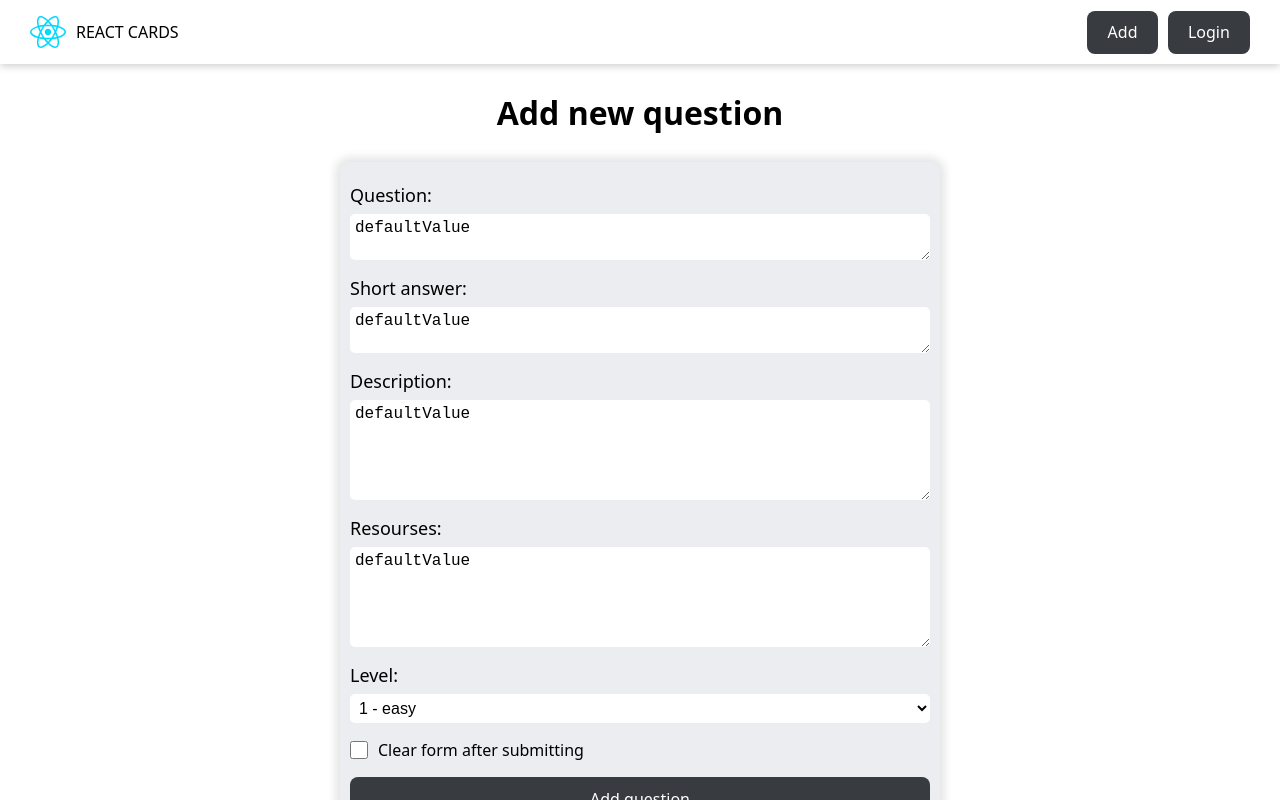
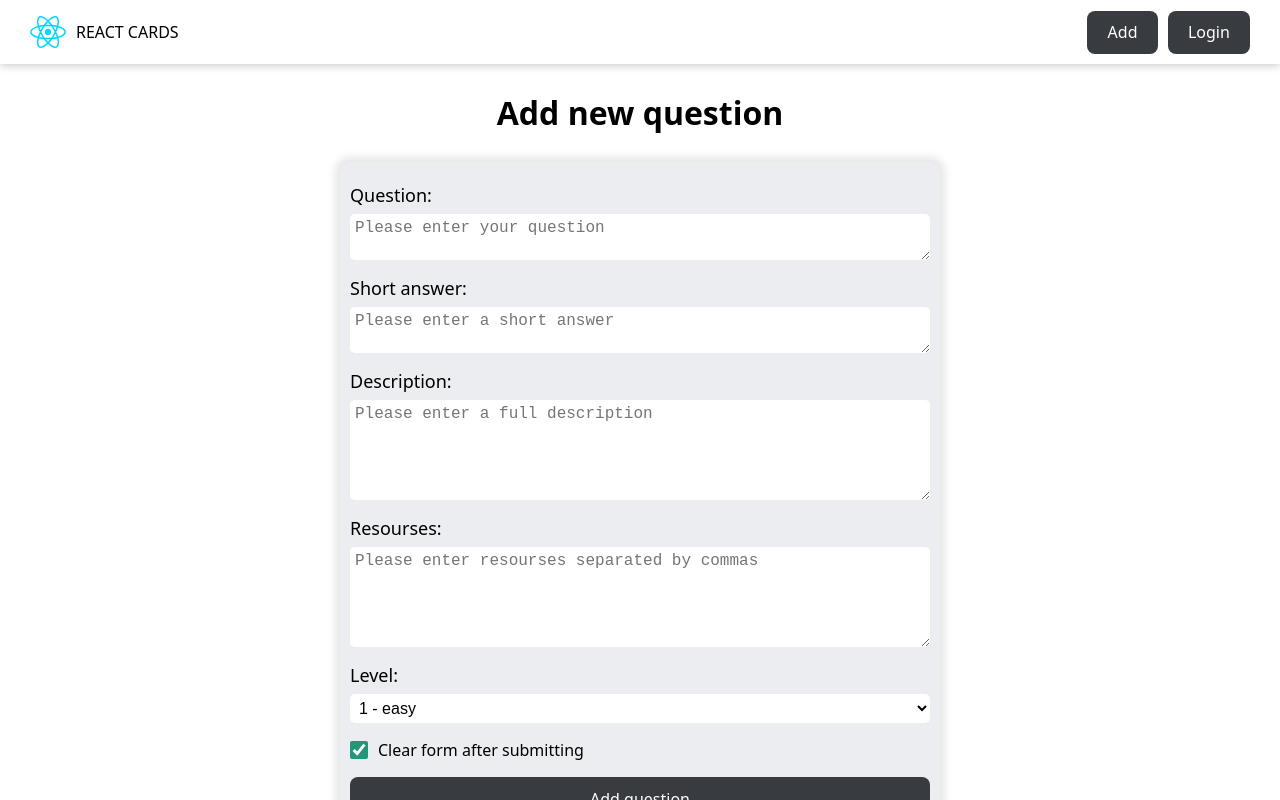
Before and after one commit to oneilcode/react-app, a React (Vite) app: page /addquestion in a window 1280 px wide. Built offline with nearby package versions, Linux system fonts and the light colour scheme.

Commit message:
add new question logic

```diff
--- a/db.json
+++ b/db.json
@@ -565,5 +565,6 @@
       "level": 1,
       "completed": false
     }
+
   ]
 }
--- a/src/pages/AddQuestionPage/AddQuestionPage.jsx
+++ b/src/pages/AddQuestionPage/AddQuestionPage.jsx
@@ -1,17 +1,59 @@
 import cls from "./AddQuestionPage.module.css";
 import { Button } from "../../components/Button";
+import { delayFn } from "../../helpers/delay";
+import { useActionState } from "react";
+import { toast } from "react-toastify"
+import { API_URL } from "../../constants";
+
+const createCardAction = async (_prevState, formData) => {
+  try {
+    await delayFn()
+
+    const newQuestion = Object.fromEntries(formData)
+    const resources = newQuestion.resourses.trim()
+    const isClearForm = newQuestion.clearForm
+
+    const response = await fetch(`${API_URL}/react`, {
+      method: "POST",
+      body: JSON.stringify({
+        question: newQuestion.question,
+        answer: newQuestion.answer,
+        description: newQuestion.description,
+        resources: resources.length ? resources.split(",") : [],
+        level: Number(newQuestion.level),
+        completed: false,
+        editDate: undefined,
+      })
+    })
+
+    if(!response.ok) {
+      throw new Error(response.statusText);
+    }
+
+    const question = response.json()
+    toast.success("New question was created")
+    console.log(formData);
+
+    return isClearForm ? {} : question
+  } catch (error) {
+    toast.error(error.message)
+    return {}
+  }
+};
 
 export const AddQuestionPage = () => {
+  const [formState, formAction, isPending] = useActionState(createCardAction, {clearForm: true});
+
   return (
     <>
       <h1 className={cls.formTitle}>Add new question</h1>
 
       <div className={cls.formContainer}>
-        <form action="" className={cls.form}>
+        <form action={formAction} className={cls.form}>
           <div className={cls.formControl}>
             <label htmlFor="questionField">Question:</label>
             <textarea
-              defaultValue={"defaultValue"}
+              defaultValue={formState.question}
               name="question"
               id="questionField"
               cols="30"
@@ -24,7 +66,7 @@
           <div className={cls.formControl}>
             <label htmlFor="answerField">Short answer:</label>
             <textarea
-              defaultValue={"defaultValue"}
+              defaultValue={formState.answer}
               name="answer"
               id="answerField"
               cols="30"
@@ -37,7 +79,7 @@
           <div className={cls.formControl}>
             <label htmlFor="descriptionField">Description:</label>
             <textarea
-              defaultValue={"defaultValue"}
+              defaultValue={formState.description}
               name="description"
               id="descriptionField"
               cols="30"
@@ -50,7 +92,7 @@
           <div className={cls.formControl}>
             <label htmlFor="resoursesField">Resourses:</label>
             <textarea
-              defaultValue={"defaultValue"}
+              defaultValue={formState.resources}
               name="resourses"
               id="resoursesField"
               cols="30"
@@ -62,7 +104,7 @@
 
           <div className={cls.formControl}>
             <label htmlFor="levelField">Level:</label>
-            <select name="level" id="levelField" defaultValue={"defaultValue"}>
+            <select name="level" id="levelField" defaultValue={formState.level}>
               <option disabled>Question level</option>
               <hr />
               <option value="1">1 - easy</option>
@@ -72,11 +114,17 @@
           </div>
 
           <label htmlFor="clearFormField" className={cls.clearFormControl}>
-            <input className={cls.checkbox} type="checkbox" name="clearForm" id="clearFormField"  defaultValue={true}/>
+            <input
+              className={cls.checkbox}
+              type="checkbox"
+              name="clearForm"
+              id="clearFormField"
+              defaultChecked={formState.clearForm}
+            />
             <span>Clear form after submitting</span>
           </label>
 
-          <Button>Add question</Button>
+          <Button isDisabled={isPending}>Add question</Button>
         </form>
       </div>
     </>
```
